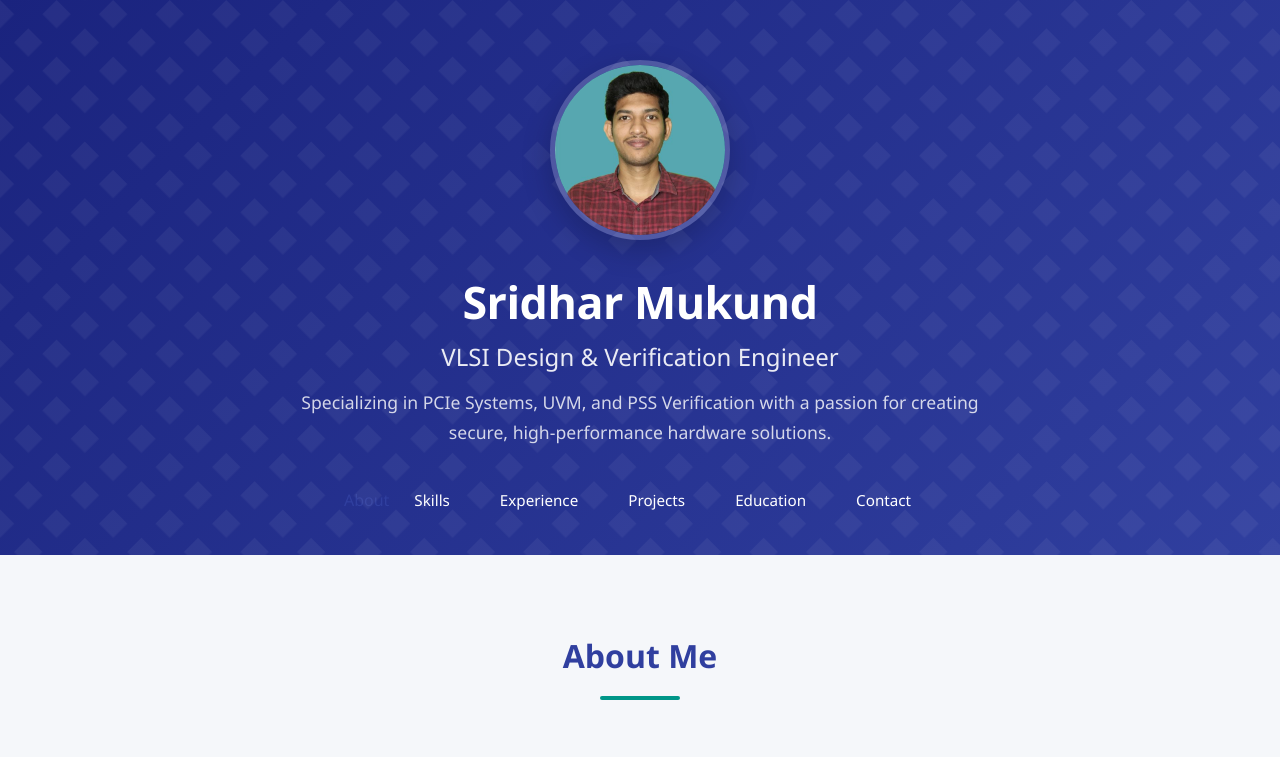
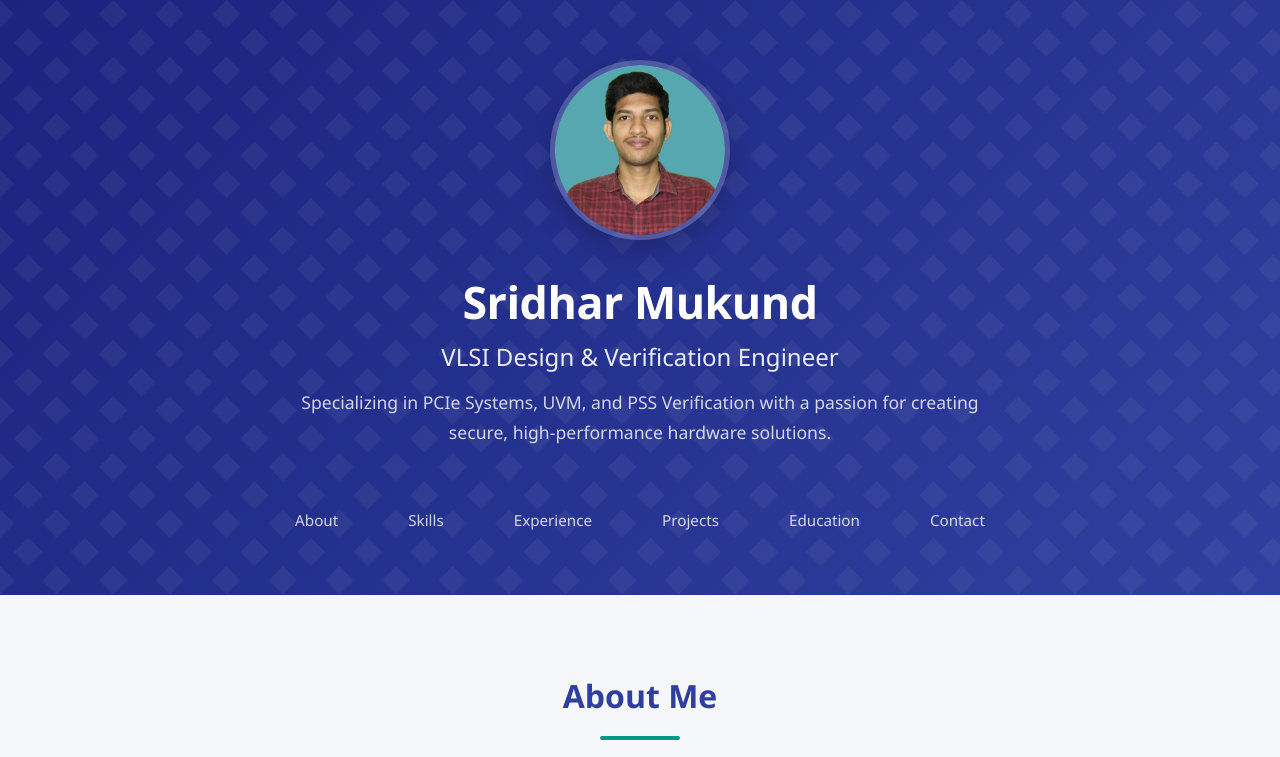
Before and after one commit to sri-vlsi/sridhar-portfolio, a plain HTML site: page index.html in a window 1280 px wide. Shown: the top 757 px of the page. Drawn offline with Linux system fonts and the light colour scheme.

Commit message:
Update index.html

```diff
--- a/index.html
+++ b/index.html
@@ -722,12 +722,14 @@
             </div>
             <nav>
                 <ul>
-                    <a href="#about" class="active">About</a>
-                    <li><a href="#skills">Skills</a></li>
-                    <li><a href="#experience">Experience</a></li>
-                    <li><a href="#projects">Projects</a></li>
-                    <li><a href="#education">Education</a></li>
-                    <li><a href="#contact">Contact</a></li>
+                    <div class="footer-links">
+                        <li><a href="#about">About</a></li>
+                        <li><a href="#skills">Skills</a></li>
+                        <li><a href="#experience">Experience</a></li>
+                        <li><a href="#projects">Projects</a></li>
+                        <li><a href="#education">Education</a></li>
+                        <li><a href="#contact">Contact</a></li>
+                    </div>
                 </ul>
             </nav>
         </div>
```
